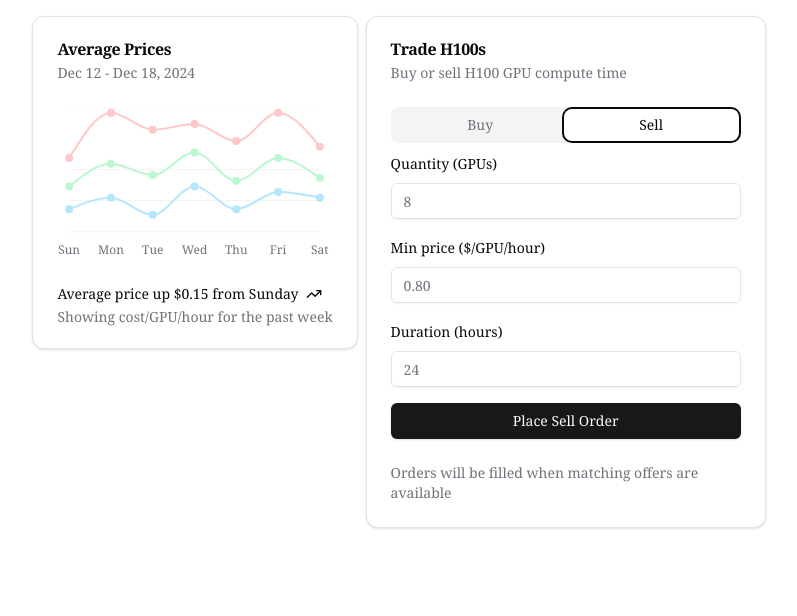
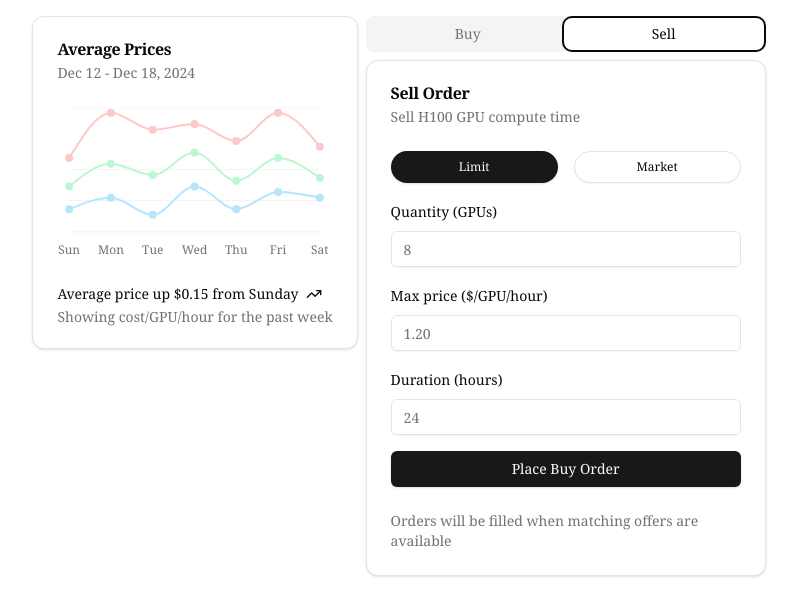
Before and after one commit to darzyx/gpu-auction-house, a Next.js app: page / in a window 1280 px wide. Both pictures are taken after a click on the tab "Sell". Shown: the top 616 px of the page, without its empty margins (241-1038 px from the left). Built offline with nearby package versions, Linux system fonts and the light colour scheme.

Commit message:
Style changes to trading form

```diff
--- a/src/components/trading-form.tsx
+++ b/src/components/trading-form.tsx
@@ -6,18 +6,29 @@ import { Tabs, TabsContent, TabsList, TabsTrigger } from "@/components/ui/tabs";
 
 export default function TradingForm() {
     return (
-        <Card className="w-[400px]">
-            <CardHeader>
-                <CardTitle>Trade H100s</CardTitle>
-                <CardDescription>Buy or sell H100 GPU compute time</CardDescription>
-            </CardHeader>
-            <CardContent>
+        <div className="w-[400px]">
             <Tabs defaultValue="buy">
                 <TabsList className="grid w-full grid-cols-2">
                     <TabsTrigger value="buy">Buy</TabsTrigger>
                     <TabsTrigger value="sell">Sell</TabsTrigger>
                 </TabsList>
-                    <TabsContent value="buy" className="space-y-4">
+                <TabsContent value="buy">
+                    <Card>
+                        <CardHeader>
+                            <CardTitle>Buy Order</CardTitle>
+                            <CardDescription>Buy H100 GPU compute time</CardDescription>
+                        </CardHeader>
+                        <CardContent className="space-y-4">
+                            <div className="flex justify-center items-center">
+                                <div className="w-full grid grid-cols-2 gap-4">
+                                    <Button variant="default" className="rounded-full" size="sm">
+                                        Limit
+                                    </Button>
+                                    <Button variant="outline" className="rounded-full" size="sm">
+                                        Market
+                                    </Button>
+                                </div>
+                            </div>
                             <div className="space-y-2">
                                 <Label htmlFor="quantity">Quantity (GPUs)</Label>
                                 <Input id="quantity" type="number" placeholder="8" />
@@ -31,27 +42,49 @@ export default function TradingForm() {
                                 <Input id="duration" type="number" placeholder="24" />
                             </div>
                             <Button className="w-full">Place Buy Order</Button>
-                    </TabsContent>
-                    <TabsContent value="sell" className="space-y-4">
-                        <div className="space-y-2">
-                            <Label htmlFor="sell-quantity">Quantity (GPUs)</Label>
-                            <Input id="sell-quantity" type="number" placeholder="8" />
-                        </div>
-                        <div className="space-y-2">
-                            <Label htmlFor="sell-price">Min price ($/GPU/hour)</Label>
-                            <Input id="sell-price" type="number" step="0.01" placeholder="0.80" />
-                        </div>
-                        <div className="space-y-2">
-                            <Label htmlFor="sell-duration">Duration (hours)</Label>
-                            <Input id="sell-duration" type="number" placeholder="24" />
-                        </div>
-                        <Button className="w-full">Place Sell Order</Button>
-                    </TabsContent>
-                </Tabs>
                         </CardContent>
                         <CardFooter className="text-sm text-muted-foreground">
                             Orders will be filled when matching offers are available
                         </CardFooter>
                     </Card>
+                </TabsContent>
+                <TabsContent value="sell">
+                    <Card>
+                        <CardHeader>
+                            <CardTitle>Sell Order</CardTitle>
+                            <CardDescription>Sell H100 GPU compute time</CardDescription>
+                        </CardHeader>
+                        <CardContent className="space-y-4">
+                            <div className="flex justify-center items-center">
+                                <div className="w-full grid grid-cols-2 gap-4">
+                                    <Button variant="default" className="rounded-full" size="sm">
+                                        Limit
+                                    </Button>
+                                    <Button variant="outline" className="rounded-full" size="sm">
+                                        Market
+                                    </Button>
+                                </div>
+                            </div>
+                            <div className="space-y-2">
+                                <Label htmlFor="quantity">Quantity (GPUs)</Label>
+                                <Input id="quantity" type="number" placeholder="8" />
+                            </div>
+                            <div className="space-y-2">
+                                <Label htmlFor="price">Max price ($/GPU/hour)</Label>
+                                <Input id="price" type="number" step="0.01" placeholder="1.20" />
+                            </div>
+                            <div className="space-y-2">
+                                <Label htmlFor="duration">Duration (hours)</Label>
+                                <Input id="duration" type="number" placeholder="24" />
+                            </div>
+                            <Button className="w-full">Place Buy Order</Button>
+                        </CardContent>
+                        <CardFooter className="text-sm text-muted-foreground">
+                            Orders will be filled when matching offers are available
+                        </CardFooter>
+                    </Card>
+                </TabsContent>
+            </Tabs>
+        </div>
     );
 }
```
Lines whose indentation alone changed are shown as unchanged.
